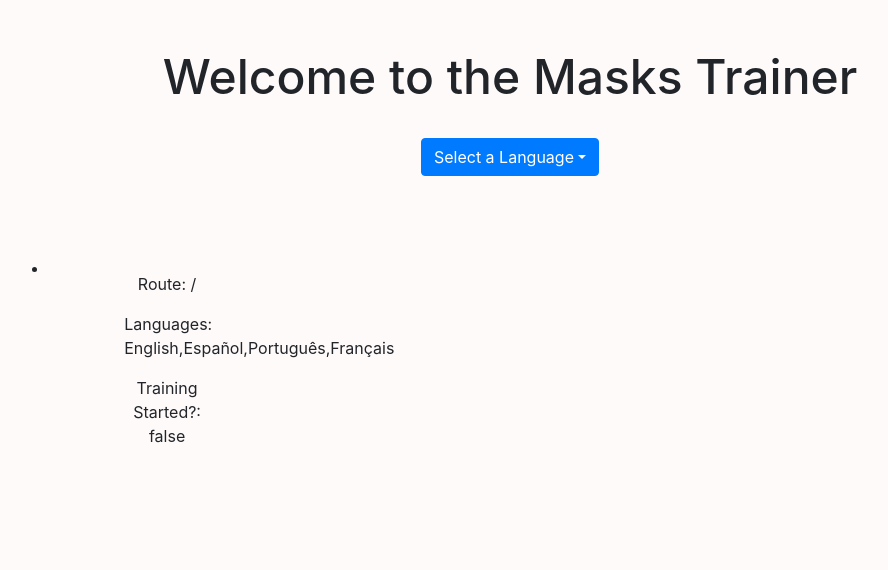
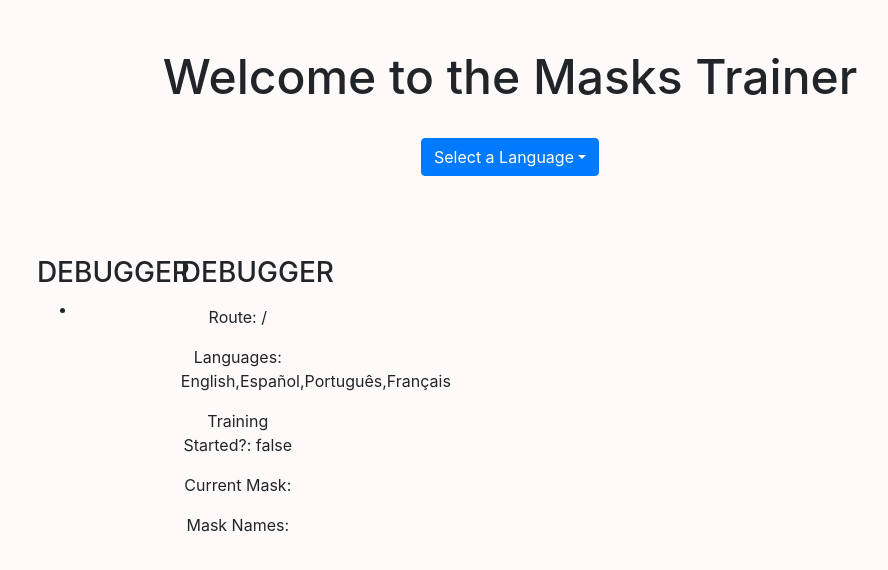
Before and after one commit to isaacluy/masks-trainer, a React (Create React App) app: page / in a window 1280 px wide. Shown: the top 570 px of the page, without its empty margins (130-1018 px from the left). Built offline with nearby package versions, Linux system fonts and the light colour scheme.

Commit message:
Updated <App> to add the current mask and masks names actions and reducers. Also updated the <StateDebugger> to show the two properties

```diff
--- a/src/App.js
+++ b/src/App.js
@@ -9,8 +9,10 @@ import WelcomeApp from './components/WelcomeApp';
 
 import {
   addMask,
+  createMasksNames,
   removeMask,
   selectLanguage,
+  setCurrentMask,
   toggleTraining
 } from './actions';
 
@@ -58,8 +60,10 @@ class App extends React.Component {
         <Container fluid className="my-5">
           <Row className="m-2">
             <StateDebugger
+              currentMask={this.props.currentMask}
               languages={this.props.languages}
               masks={this.props.masks}
+              masksNames={this.props.masksNames}
               selectedLanguage={this.props.selectedLanguage}
               trainingStarted={this.props.trainingStarted}
             />
@@ -72,8 +76,10 @@ class App extends React.Component {
 
 const mapStateToProps = state => {
     return {
+        currentMask: state.currentMask,
         languages: state.languages,
         masks:state.masks,
+        masksNames: state.masksNames,
         selectedLanguage: state.selectedLanguage,
         trainingStarted: state.trainingStarted
     }
@@ -83,8 +89,10 @@ export default connect(
   mapStateToProps,
   {
     addMask,
+    createMasksNames,
     removeMask,
     selectLanguage,
+    setCurrentMask,
     toggleTraining
   }
 )(App);
--- a/src/components/StateDebugger.js
+++ b/src/components/StateDebugger.js
@@ -6,6 +6,7 @@ class StateDebugger extends React.Component {
         return (
             <div className="row justify-content-center">
                 <Col className="col-3 text-center">
+                    <h3>DEBUGGER</h3>
                     <ul>
                         <li>
                             {
@@ -23,6 +24,7 @@ class StateDebugger extends React.Component {
                     </ul>
                 </Col>
                 <Col className="col-3 text-center">
+                    <h3>DEBUGGER</h3>
                     <p>
                         {
                             (
@@ -40,6 +42,12 @@ class StateDebugger extends React.Component {
                     <p>
                         {`Training Started?: ${this.props.trainingStarted}`}
                     </p>
+                    <p>
+                        {`Current Mask: ${this.props.currentMask}`}
+                    </p>
+                    <p>
+                        {`Mask Names: ${this.props.masksNames}`}
+                    </p>
                 </Col>
             </div>
         )
```
